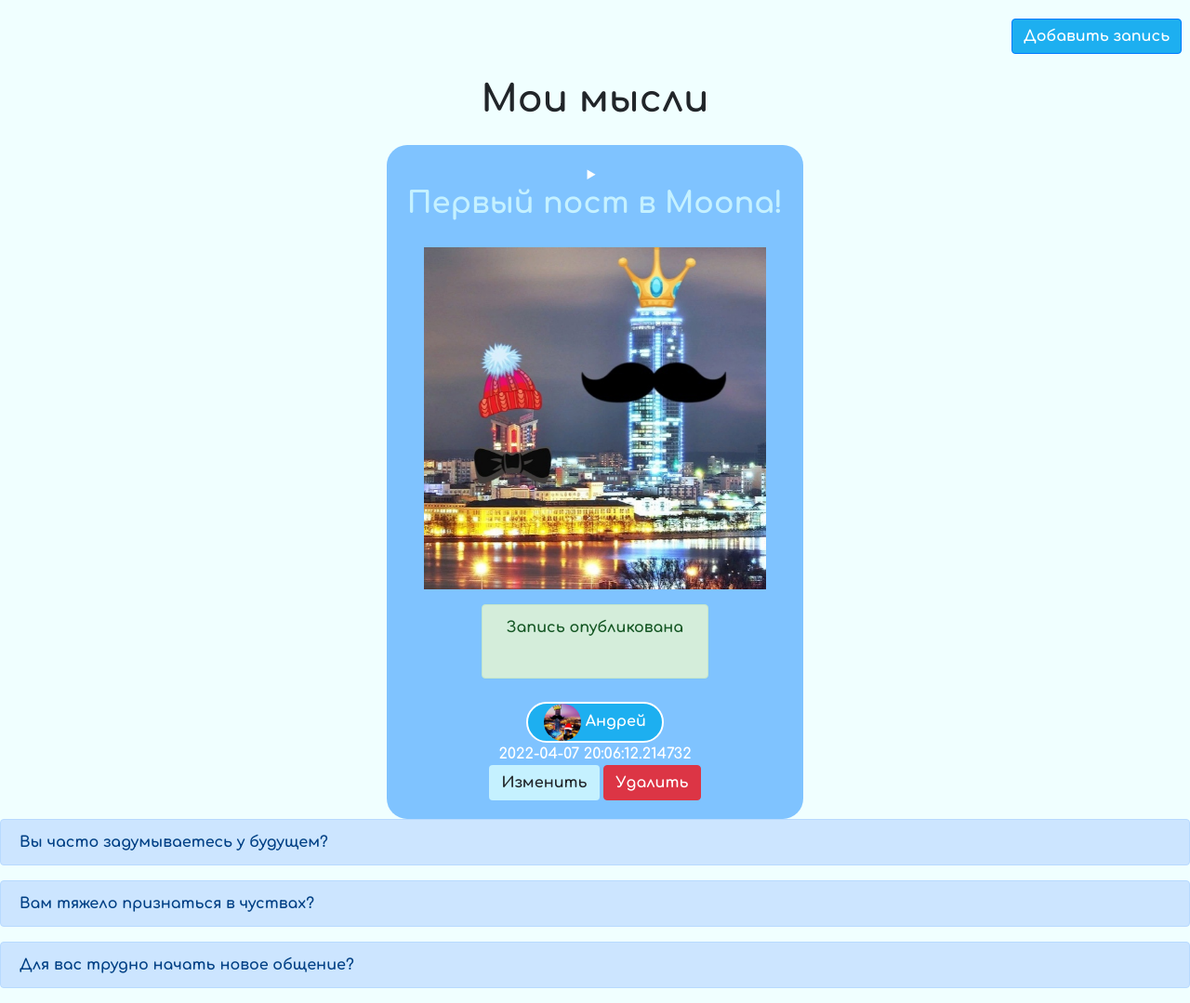
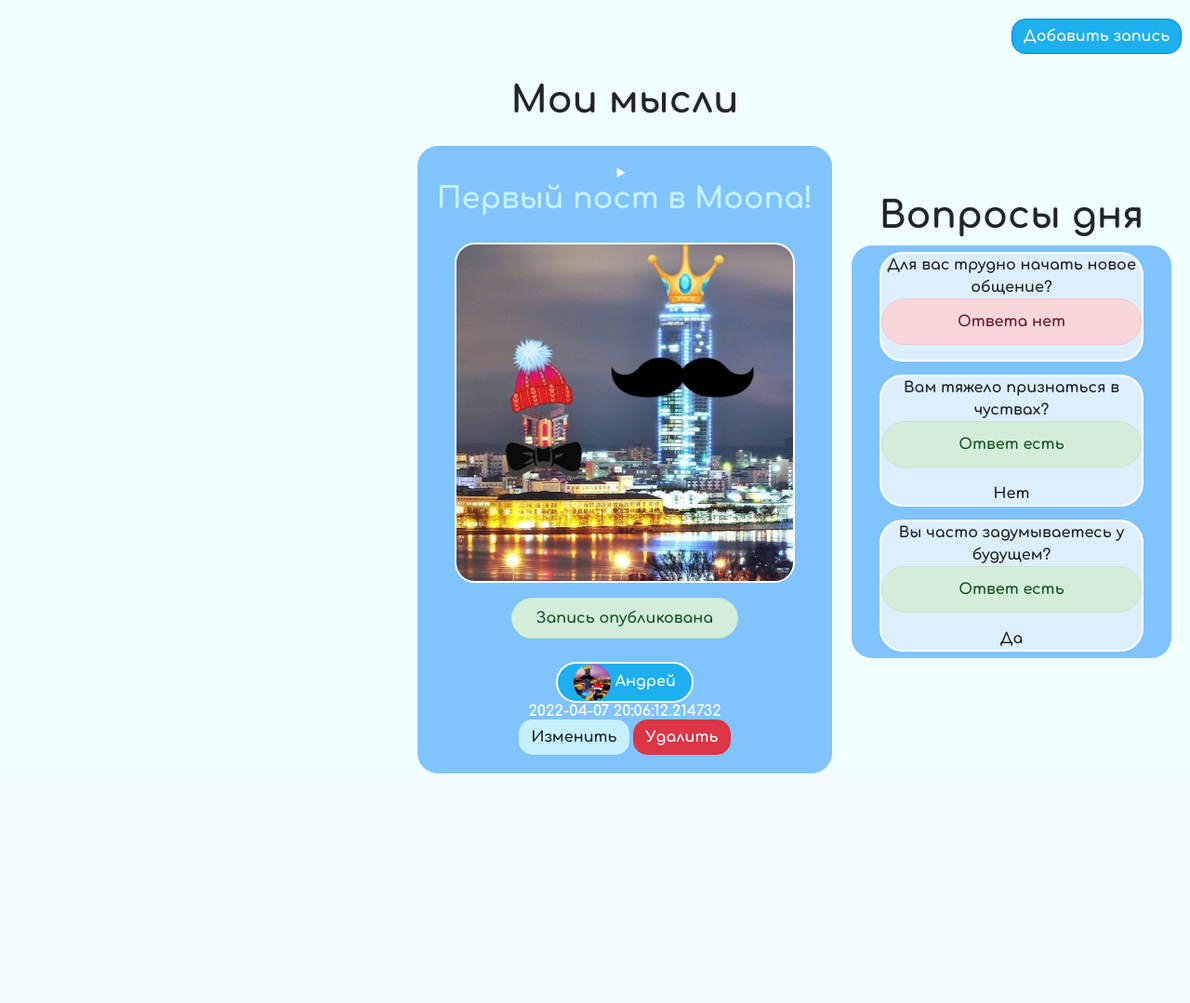
Before and after one commit to AndreiDuvakin/MoonaProjectDevelopment, a Flask app: page /diary in a window 1280 px wide. Shown: the part 96-1175 px from the top of the page at 93% size. After the commit the page ends 928 px from the top, so only its background shows below. Run offline with Flask 2, Linux system fonts and the light colour scheme; a user stored in the database is signed in; data comes from the database, SQL or seed files in the repository; both versions use the stored data as it was after the commit; some libraries are stand-ins or nearby versions.

Commit message:
Изменены css и html файлы страницы diary, добавлено корректное отображение вопросов, возможность отвечать на них и редактировать ответы.

```diff
--- a/main.py
+++ b/main.py
@@ -13,6 +13,7 @@ from data.diary_post import DiaryPost
 from data.questions import Quest
 from data.users import User
 from forms.add_question import AddQuest
+from forms.answer_quest import AnswerQuest
 from forms.login import LoginForm
 from forms.post import AddPost
 from forms.recovery import RecoveryForm, Conf, Finish
@@ -67,6 +68,35 @@ def load_user(user_id):
 @app.route('/')
 def main_page():
     return render_template('base.html', title='moona')
+
+
+@app.route('/answer_quest/<int:id>', methods=['GET', 'POST'])
+def answer_quest(id):
+    session = db_session.create_session()
+    answer = AnswerQuest()
+    quest = session.query(Quest).filter(Quest.id == id).first()
+    if request.method == 'GET':
+        if session.query(Answer).filter(Answer.id_question == id).first():
+            ans_quest = session.query(Answer).filter(Answer.id_question == id).first()
+            answer.answer.data = ans_quest.answer
+    if answer.validate_on_submit():
+        if not session.query(Answer).filter(Answer.id_question == id).first():
+            answer_user = Answer(id_question=id,
+                                 answer=answer.answer.data,
+                                 user=current_user.id,
+                                 date=datetime.date.today())
+            quest.one_used = True
+            if len(session.query(Answer).filter(Answer.id_question == id).all()) == len(session.query(User).all()):
+                quest.all_used = True
+            session.add(answer_user)
+            session.commit()
+            return redirect('/diary')
+        else:
+            ans_quest = session.query(Answer).filter(Answer.id_question == id).first()
+            ans_quest.answer = answer.answer.data
+            session.commit()
+            return redirect('/diary')
+    return render_template('answer_quest.html', tetle='Ответ на вопрос', form=answer, message='', quest=quest)
 
 
 @app.route('/delete_quest/<int:id>', methods=['GET', 'POST'])
@@ -212,9 +242,18 @@ def diary():
         while len(post_quest) < days_reg:
             post_quest.append(
                 db_sess.query(Quest).filter(Quest.id.notin_([i.id for i in post_quest])).first())
+
+        ans = []
+        for i in post_quest:
+            ans_id = db_sess.query(Answer).filter(Answer.id_question == i.id and Answer.user == current_user.id).first()
+            if ans_id:
+                ans.append(ans_id)
+        if ans:
+            ls = [i.id_question for i in ans]
     else:
         posts = None
-    return render_template('diary.html', title='moona', my_post=posts, message='', question=post_quest)
+    return render_template('diary.html', title='moona', my_post=posts, message='', question=post_quest[::-1],
+                           ans=ans[::-1], ls=ls, ln=len(ans))
 
 
 @app.route('/logout')
@@ -255,7 +294,6 @@ def confirmation():
         send_msg = True
     if conf.validate_on_submit():
         if str(conf.code_key.data).strip() == str(secret_code).strip():
-            print(secret_code)
             if form.photo.data:
                 user = User(
                     name=form.name.data,
@@ -275,7 +313,8 @@ def confirmation():
                     age=form.age.data,
                     about=form.about.data,
                     email=form.email.data,
-                    role='user'
+                    role='user',
+                    photo='../static/img/Икона.png'
                 )
             user.set_password(form.password.data)
             session.add(user)
--- a/static/css/diary.css
+++ b/static/css/diary.css
@@ -18,7 +18,6 @@ text-align: center;
 width: 70%;
 }
 #all_my_post {
-width: 35%;
 margin-left: auto;
     margin-right: auto;
 }
@@ -49,3 +48,23 @@ margin-left: 85%;
 #edit_btn {
 background-color: #c5f1ff;
 }
+#row2 {
+width: 35%;
+}
+#all_my_question {
+width: 30%;
+}
+#row1 {
+width: 35%;
+}
+.question, .my_post {
+background-color:#7fc3ff;
+border-radius: 22px;
+width: 90%;
+margin-left: 5%;
+}
+.is_ans {
+background-color:#ddefff;
+border:2px solid #FFFFFF;
+border-radius: 25px;
+}
--- a/templates/add_question.html
+++ b/templates/add_question.html
@@ -1,5 +1,5 @@
 <link rel="stylesheet" href="../static/css/diary.css">
-<link rel="stylesheet" href="../static/css/add_question.css">
+<link rel="stylesheet" href="../static/css/question.css">
 {% extends "base.html" %}
 
 {% block content %}
--- a/templates/base.html
+++ b/templates/base.html
@@ -7,6 +7,7 @@
           href="https://stackpath.bootstrapcdn.com/bootstrap/4.4.1/css/bootstrap.min.css"
           integrity="sha384-Vkoo8x4CGsO3+Hhxv8T/Q5PaXtkKtu6ug5TOeNV6gBiFeWPGFN9MuhOf23Q9Ifjh"
           crossorigin="anonymous">
+    <link rel="icon" href="../static/img/MoonCcircl.ico" type="image/x-icon">
     <link href="https://fonts.googleapis.com/css2?family=Comfortaa:wght@700&family=Montserrat+Alternates:wght@600&display=swap" rel="stylesheet">
     <link rel="stylesheet" href="../static/css/base.css">
     <title>{{title}}</title>
--- a/templates/diary.html
+++ b/templates/diary.html
@@ -3,10 +3,17 @@
 
 {% block content %}
 {% if current_user.is_authenticated %}
+
 <div>
-    <a href="/add_post" id="add_post" class="btn btn-primary" style="background-color:#1daff0"><strong>Добавить
+    <a href="/add_post" id="add_post" class="btn btn-primary"
+       style="background-color:#1daff0;border-radius: 15px;"><strong>Добавить
         запись</strong></a>
-</div><h1 class="my_post_zag">Мои мысли</h1>
+</div>
+<table>
+    <td id="row1">
+    </td>
+    <td id="row2">
+        <h1 class="my_post_zag">Мои мысли</h1>
         <div id="all_my_post">
             {% if my_post != [] %}
             {% for item in my_post %}
@@ -44,7 +51,8 @@
                 {% if item.photo != None %}
                 <p></p>
                 <div class="photo">
-            <img width="90%" src="{{ item.photo }}">
+                    <img width="90%" src="{{ item.photo }}"
+                         style="border-radius: 22px; border:2px solid #FFFFFF;">
                 </div>
                 <p></p>
                 {% endif %}
@@ -56,21 +64,25 @@
                 {% endfor %}
                 {% endif %}
                 {% if item.public == 1 or item.public == 'True' %}
-        <div class="alert alert-success" role="alert" id="pub">Запись опубликована</div>
+                <div style="border-radius: 22px;" class="alert alert-success" role="alert" id="pub">Запись
+                    опубликована
+                </div>
                 {% else %}
-        <div class="alert alert-danger" role="alert" id="ptivate">Запись приватная</div>
+                <div style="border-radius: 22px;" class="alert alert-danger" role="alert" id="ptivate">Запись
+                    приватная
+                </div>
                 {% endif %}
                 <div class="my_author" style="style=position:absolute; width:148px; height:44px; left:255px; -webkit-border-radius:
              22px;-moz-border-radius: 22px;border-radius: 22px; border:2px solid #FFFFFF; background-color:#1daff0; top:
-             98px;"><img src="../{{ current_user.photo }}" width="40" height="40" style="border-radius: 50%">
+             98px;"><img src="../{{ current_user.photo }}" width="40" height="40" style="border-radius: 22px">
                     <strong style="color: #ffffff">{{ current_user.name }}</strong>
                 </div>
                 <strong style="color:#ffffff">{{item.date}}</strong>
                 <div>
-            <a href="/post/{{ item.id }}" class="btn" id="edit_btn">
+                    <a style="border-radius: 15px;" href="/post/{{ item.id }}" class="btn" id="edit_btn">
                         Изменить
                     </a>
-            <a href="/post_deleted/{{ item.id }}" class="btn btn-danger">
+                    <a style="border-radius: 15px;" href="/post_deleted/{{ item.id }}" class="btn btn-danger">
                         Удалить
                     </a>
                 </div>
@@ -82,13 +94,31 @@
             </div>
             {% endif %}
         </div>
-<div class="all_my_question">
+    </td>
+    <td id="all_my_question">
+        <h1 class="my_post_zag">Вопросы дня</h1>
+        <div class="my_post">
+            <div class="question">
                 {% for item in question %}
-    <div class="alert alert-primary" role="alert">
+                <a href="/answer_quest/{{item.id}}" class="btn">
+                    {% if item.id in ls %}
+                    <div class="is_ans">
                         <strong>{{item.quest}}</strong>
+                        <div class="alert alert-success" role="alert" style="border-radius: 25px;">Ответ есть</div>
+                        <strong>{{ans[ln - loop.index0].answer}}</strong>
                     </div>
+                    {% else %}
+                    <div class="is_ans">
+                        <strong>{{item.quest}}</strong>
+                        <div class="alert alert-danger" role="alert" style="border-radius: 25px;">Ответа нет</div>
+                    </div>
+                    {% endif %}
+                </a>
                 {% endfor %}
             </div>
+        </div>
+    </td>
+</table>
 {% else %}
 <div class="bad_user">
     <div class="bad_centre">
```
Also changed, not shown: forms/answer_quest.py (added, +8 -0 lines), static/css/question.css (renamed from static/css/add_question.css, +8 -0 lines), templates/answer_quest.html (added, +43 -0 lines), db/moona_data.db, static/img/MoonCcircl.ico (added). Lines whose indentation alone changed are shown as unchanged.
